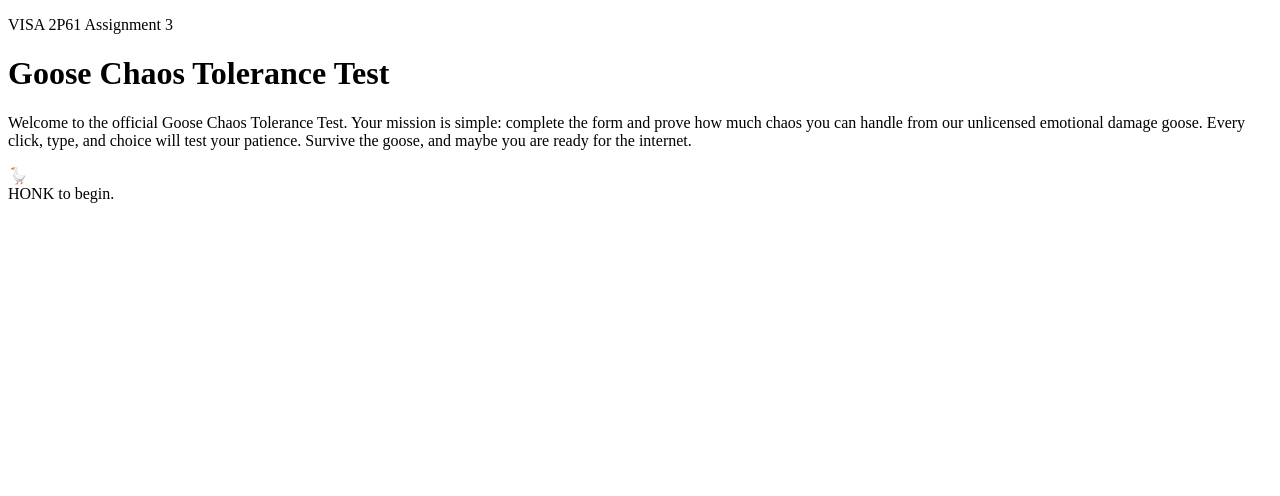
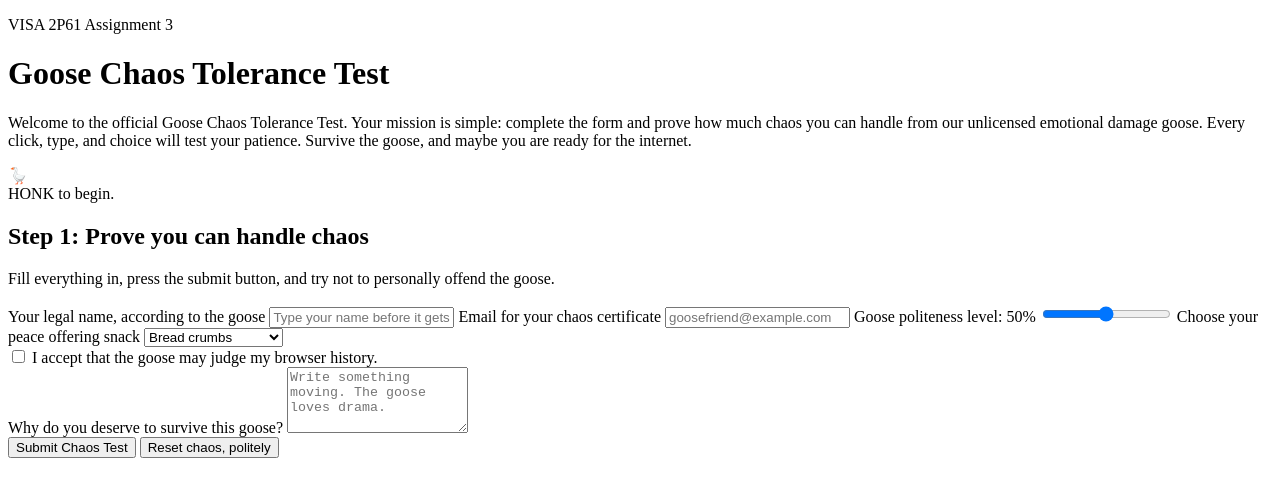
Before and after one commit to yasminElgerf/a3-misbehaving-interface, a plain HTML site: page index.html in a window 1280 px wide. Drawn offline with Linux system fonts and the light colour scheme.

Commit message:
ADDED THE 5 UI ELEMENTS. The chaos test form elements

```diff
--- a/index.html
+++ b/index.html
@@ -27,6 +27,56 @@
         </div>
     </header>
 
+    <main class="applicationShell" id="applicationShell">
+        <section class="formCard" id="formCard">
+
+            <h2>Step 1: Prove you can handle chaos</h2>
+
+            <p class="instructions">
+                Fill everything in, press the submit button, and try not to personally offend the goose.
+            </p>
+
+
+            <label for="visitorName">Your legal name, according to the goose</label>
+            <input id="visitorName" type="text" placeholder="Type your name before it gets honked">
+
+
+            <label for="visitorEmail">Email for your chaos certificate</label>
+            <input id="visitorEmail" type="email" placeholder="goosefriend@example.com">
+
+
+            <label for="politenessSlider">Goose politeness level: <span id="politenessLabel">50</span>%</label>
+            <input id="politenessSlider" type="range" min="0" max="100" value="50">
+
+
+            <label for="snackSelect">Choose your peace offering snack</label>
+            <select id="snackSelect">
+                <option value="bread">Bread crumbs</option>
+                <option value="lettuce">Crispy lettuce</option>
+                <option value="grapes">Tiny fancy grapes</option>
+                <option value="respect">Respectful distance</option>
+            </select>
+
+
+            <div class="checkboxRow">
+                <input id="termsCheckbox" type="checkbox">
+                <label for="termsCheckbox">I accept that the goose may judge my browser history.</label>
+            </div>
+
+
+            <label for="gooseEssay">Why do you deserve to survive this goose?</label>
+            <textarea id="gooseEssay" rows="4" placeholder="Write something moving. The goose loves drama."></textarea>
+
+
+            <div class="buttonRow">
+                <button id="runawayButton" type="button">Submit Chaos Test</button>
+                <button id="resetChaosButton" type="button">Reset chaos, politely</button>
+            </div>
+
+        </section>
+
+    </main>
+
 
     <script src="script.js"></script>
 </body>
```
